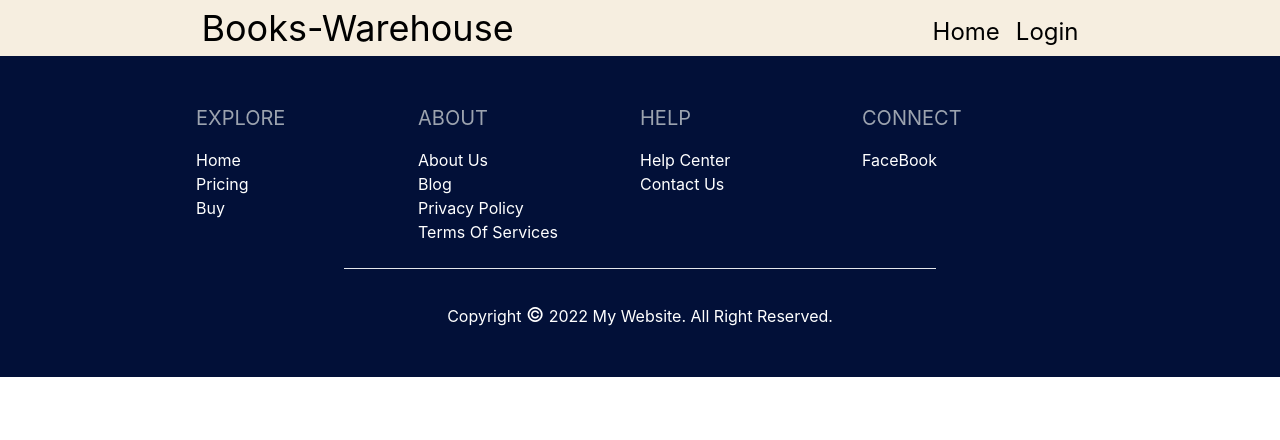
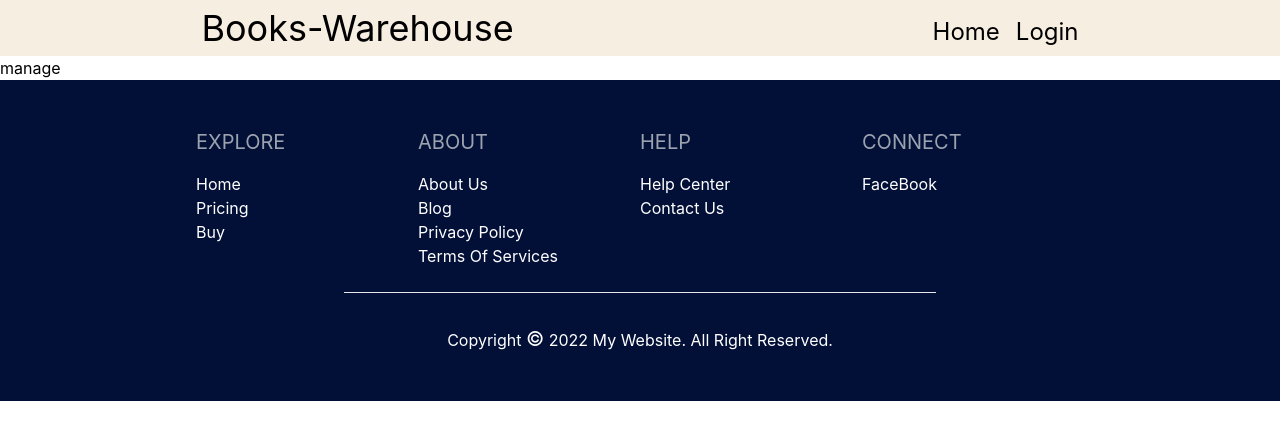
Before and after one commit to Tanjinhossain1/book-warehouse-managemant, a React (Create React App) app: page /manageinventory in a window 1280 px wide. Shown: the top 440 px of the page. Built offline with nearby package versions, Linux system fonts and the light colour scheme; no server answers.

Commit message:
manageinventory page create compleate

```diff
--- a/src/App.js
+++ b/src/App.js
@@ -1,6 +1,7 @@
 import { Route, Routes } from 'react-router-dom';
 import './App.css';
 import Home from './Pages/Home/Home/Home';
+import ManageInventory from './Pages/ManageInventory/ManageInventory';
 import Footer from './Pages/Sheare/Footer/Footer';
 import Header from './Pages/Sheare/Header/Header';
 import UpdateBook from './Pages/UpdateBook/UpdateBook';
@@ -14,6 +15,7 @@ function App() {
        <Route path='/' element={<Home></Home>}></Route>
        <Route path='/home' element={<Home></Home>}></Route>
        <Route path='/update/:id' element={<UpdateBook></UpdateBook>}></Route>
+       <Route path='/manageinventory' element={<ManageInventory></ManageInventory>}></Route>
      </Routes>
       <Footer></Footer>
     </div>
--- a/src/Pages/Home/Books/Books.js
+++ b/src/Pages/Home/Books/Books.js
@@ -10,7 +10,7 @@ const Books = () => {
     }, [])
     return (
         <div className='w-3/4 mx-auto'>
-            <h1 className='ml-8 mt-12 text-blue-800 font-bold text-2xl'>Books</h1>
+            <h1 className='ml-8 mt-12 text-blue-800 font-bold text-2xl'>Books Inventory</h1>
             <div className='grid grid-cols-3'>
                 {
                     books.slice(0,6).map((book) => <Book book={book} key={book._id}></Book>)
--- /dev/null
+++ b/src/Pages/ManageInventory/ManageInventory.js
@@ -0,0 +1,14 @@
+import React from 'react';
+import useBooks from '../../hooks/useBooks';
+
+const ManageInventory = () => {
+    const [books] = useBooks();
+    console.log(books)
+    return (
+        <div>
+            <h1>manage</h1>
+        </div>
+    );
+};
+
+export default ManageInventory;
--- a/src/Pages/UpdateBook/UpdateBook.js
+++ b/src/Pages/UpdateBook/UpdateBook.js
@@ -1,9 +1,11 @@
 import React, { useEffect, useState } from 'react';
-import { useParams } from 'react-router-dom';
-
+import { Link, useNavigate, useParams } from 'react-router-dom';
+import { FontAwesomeIcon } from '@fortawesome/react-fontawesome'
+import { faArrowRightLong } from '@fortawesome/free-solid-svg-icons';
 const UpdateBook = () => {
     const { id } = useParams();
     const [book, setBook] = useState({});
+    const navigate = useNavigate()
     const { name, price, img, description, quantity, supplierName, _id } = book;
     // console.log(books)
     useEffect(() => {
@@ -46,6 +48,7 @@ const UpdateBook = () => {
             .then(data =>{
                 book.quantity = addNewQuantity;
                 setBook({...book})
+                event.target.reset()
             })
     }
     return (
@@ -62,11 +65,14 @@ const UpdateBook = () => {
                     <p><small>SupplierName: {supplierName}</small></p>
                     <button disabled={!quantity} onClick={deleteQuantity} className='py-3 mt-2 font-semibold px-8 rounded-3xl  bottom-0 bg-red-500 text-white'>Delivered</button>
                     <form onSubmit={addQuantity} className='mt-4'>
-                        <input className='border py-1 rounded-l-lg' placeholder='Add Quantity' type="text" name='newQuantity' />
+                        <input className='border py-1 rounded-l-lg' placeholder='Add Quantity' type="number" name='newQuantity' />
                         <input type="submit" className='border text-white px-2 rounded-r-lg bg-green-600 py-1' value="Add Quantity" />
                     </form>
 
                 </div>
+            </div>
+            <div className='justify-end w-3/4 flex mb-4'>
+                <Link to='/manageinventory'><button onClick={()=>navigate('manageinventory')} className='border text-2xl rounded-2xl py-3 px-8 bg-green-700 text-white font-bold'>Manage Inventories <FontAwesomeIcon className='text-2xl mt-1' icon={faArrowRightLong}></FontAwesomeIcon></button></Link>
             </div>
         </div>
     );
```
